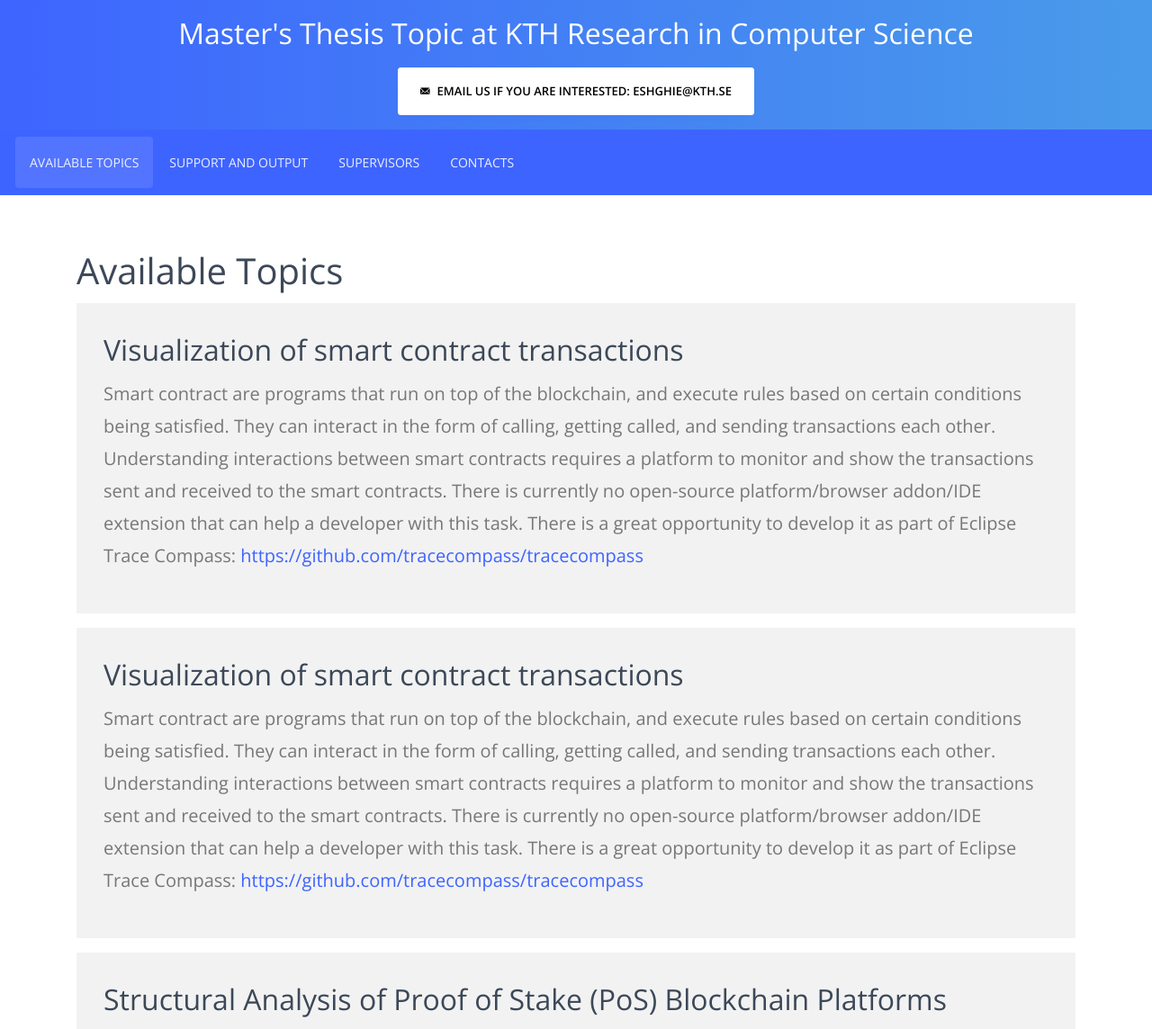
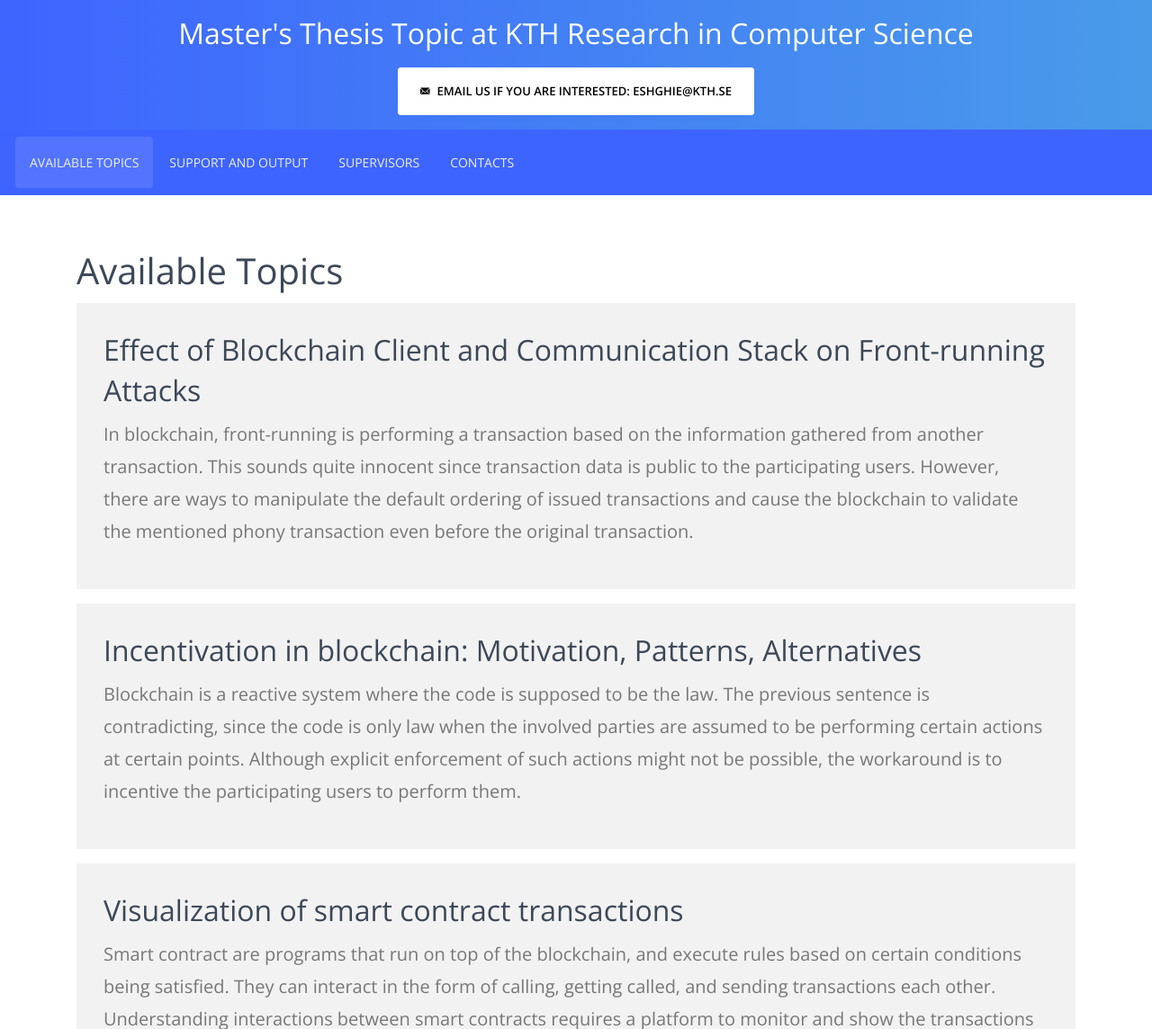
Before and after one commit to mojtaba-eshghie/kthms, a plain HTML site: page index.html in a window 1280 px wide. Shown: the top 1144 px of the page at 90% size. Drawn offline with nearby package versions, Linux system fonts and the light colour scheme; files whose address does not match are found by name.

Commit message:
Update index.html

```diff
--- a/index.html
+++ b/index.html
@@ -96,16 +96,35 @@
 			<div class="row">
 				<div class="col-md-12 heading-title">
 					<h2>
-						Visualization of smart contract transactions
+						Effect of Blockchain Client and Communication Stack on Front-running Attacks
 					</h2>
 		  		</div>
 			</div>
 			<div class="row">
 				<div class="col-md-12 heading-title">
 					<p>
-						Smart contract are programs that run on top of the blockchain, and execute rules based on certain conditions being satisfied. They can interact in the form of calling, getting called, and sending transactions each other. Understanding interactions between smart contracts requires a platform to monitor and show the transactions sent and received to the smart contracts. There is currently no open-source platform/browser addon/IDE extension that can help a developer with this task. There is a great opportunity to develop it as part of Eclipse Trace Compass:
-						<a href="https://github.com/tracecompass/tracecompass">https://github.com/tracecompass/tracecompass</a>
+						In blockchain, front-running is performing a transaction based on the information gathered from another transaction. This sounds quite innocent since transaction data is public to the participating users. However, there are ways to manipulate the default ordering of issued transactions and cause the blockchain to validate the mentioned phony transaction even before the original transaction.
 
+					</p>
+		  		</div>
+			</div>
+
+			</div>
+
+
+			  <div class="blockquote">
+
+			<div class="row">
+				<div class="col-md-12 heading-title">
+					<h2>
+						Incentivation in blockchain: Motivation, Patterns, Alternatives
+					</h2>
+		  		</div>
+			</div>
+			<div class="row">
+				<div class="col-md-12 heading-title">
+					<p>
+						Blockchain is a reactive system where the code is supposed to be the law. The previous sentence is contradicting, since the code is only law when the involved parties are assumed to be performing certain actions at certain points. Although explicit enforcement of such actions might not be possible, the workaround is to incentive the participating users to perform them.
 					</p>
 		  		</div>
 			</div>
```
